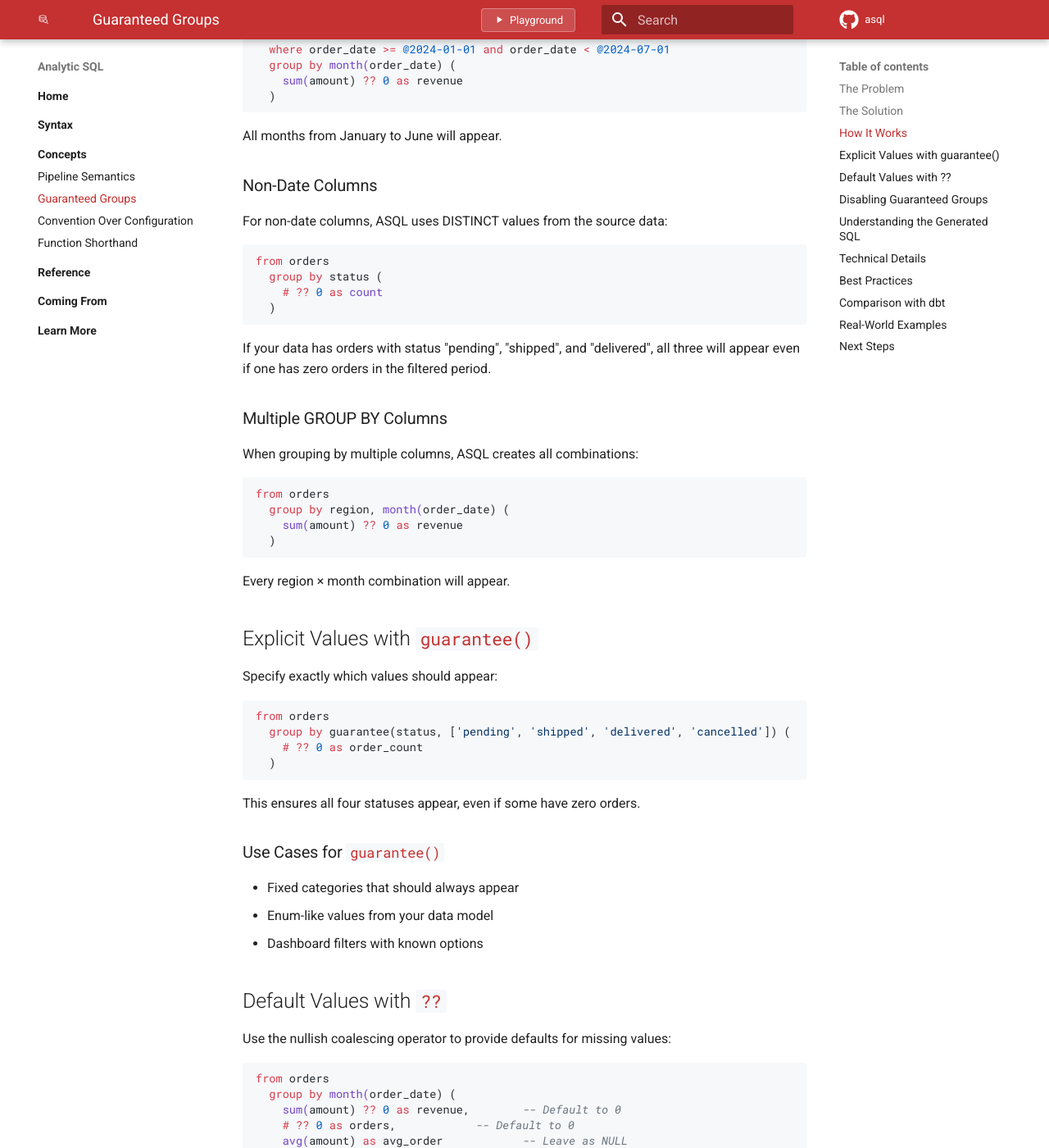
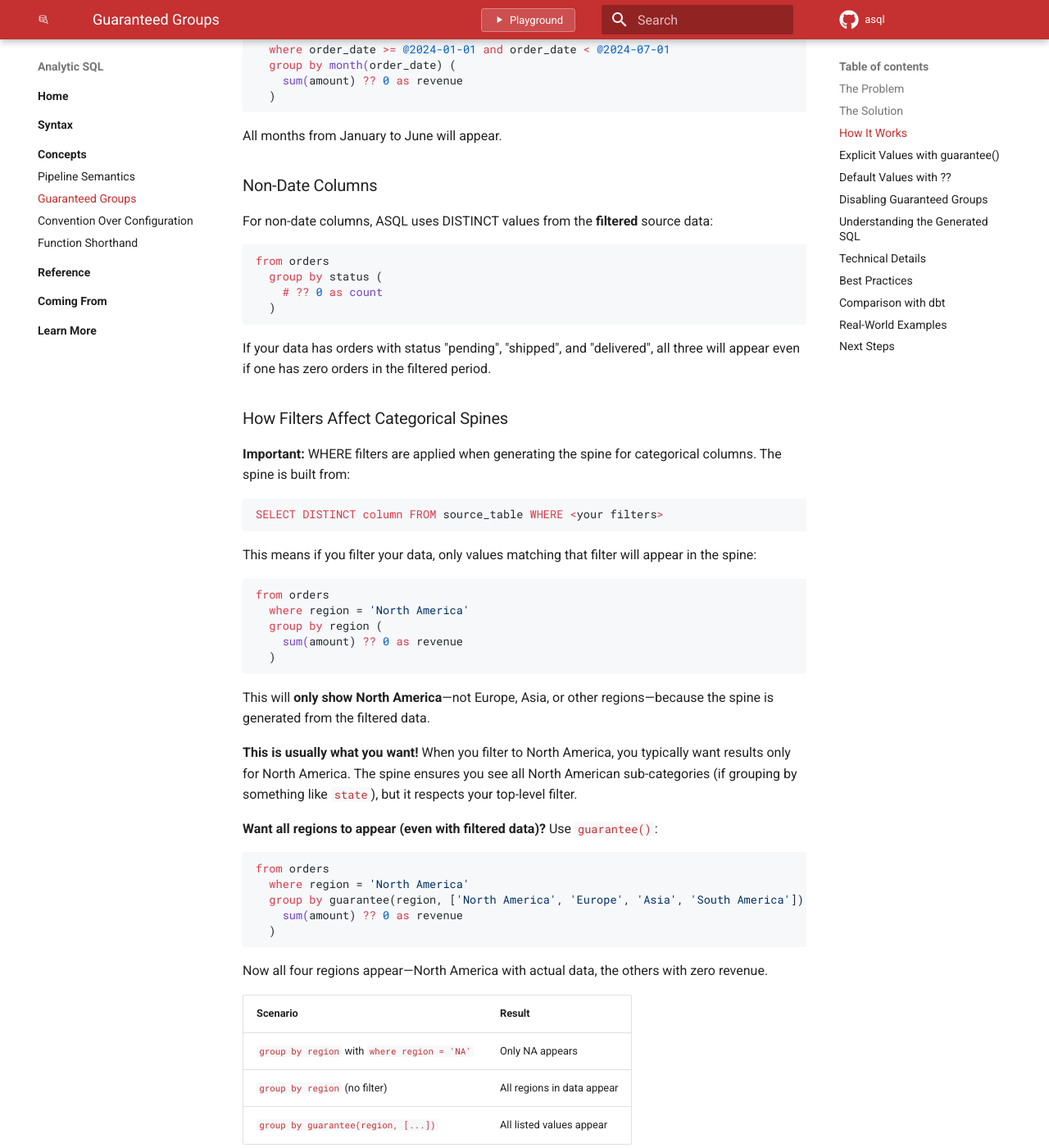
Before and after one commit to davefowler/asql, an MkDocs documentation site: the page built from docs/concepts/guaranteed-groups.md, in a window 1280 px wide and 1400 px high, scrolled down 1845 px. Shown: the whole window at 82% size. Built offline with MkDocs 1.6.1 and Material for MkDocs 9.7.7, drawn with Linux system fonts in a browser that asks for light colours; nearby versions of some CDN libraries; comment, search, counter and statistics services are not loaded.

Commit message:
guaranteed groups docs improved

````diff
--- a/docs/concepts/guaranteed-groups.md
+++ b/docs/concepts/guaranteed-groups.md
@@ -71,7 +71,7 @@ All months from January to June will appear.
 
 ### Non-Date Columns
 
-For non-date columns, ASQL uses DISTINCT values from the source data:
+For non-date columns, ASQL uses DISTINCT values from the **filtered** source data:
 
 ```asql-play
 from orders
@@ -81,6 +81,46 @@ from orders
 ```
 
 If your data has orders with status "pending", "shipped", and "delivered", all three will appear even if one has zero orders in the filtered period.
+
+### How Filters Affect Categorical Spines
+
+**Important:** WHERE filters are applied when generating the spine for categorical columns. The spine is built from:
+
+```sql
+SELECT DISTINCT column FROM source_table WHERE <your filters>
+```
+
+This means if you filter your data, only values matching that filter will appear in the spine:
+
+```asql
+from orders
+  where region = 'North America'
+  group by region (
+    sum(amount) ?? 0 as revenue
+  )
+```
+
+This will **only show North America**—not Europe, Asia, or other regions—because the spine is generated from the filtered data.
+
+**This is usually what you want!** When you filter to North America, you typically want results only for North America. The spine ensures you see all North American sub-categories (if grouping by something like `state`), but it respects your top-level filter.
+
+**Want all regions to appear (even with filtered data)?** Use `guarantee()`:
+
+```asql
+from orders
+  where region = 'North America'
+  group by guarantee(region, ['North America', 'Europe', 'Asia', 'South America']) (
+    sum(amount) ?? 0 as revenue
+  )
+```
+
+Now all four regions appear—North America with actual data, the others with zero revenue.
+
+| Scenario | Result |
+|----------|--------|
+| `group by region` with `where region = 'NA'` | Only NA appears |
+| `group by region` (no filter) | All regions in data appear |
+| `group by guarantee(region, [...])` | All listed values appear |
 
 ### Multiple GROUP BY Columns
 
````
Also changed, not shown: docs/group_by.md (+4 -1 lines), 1 other file.
